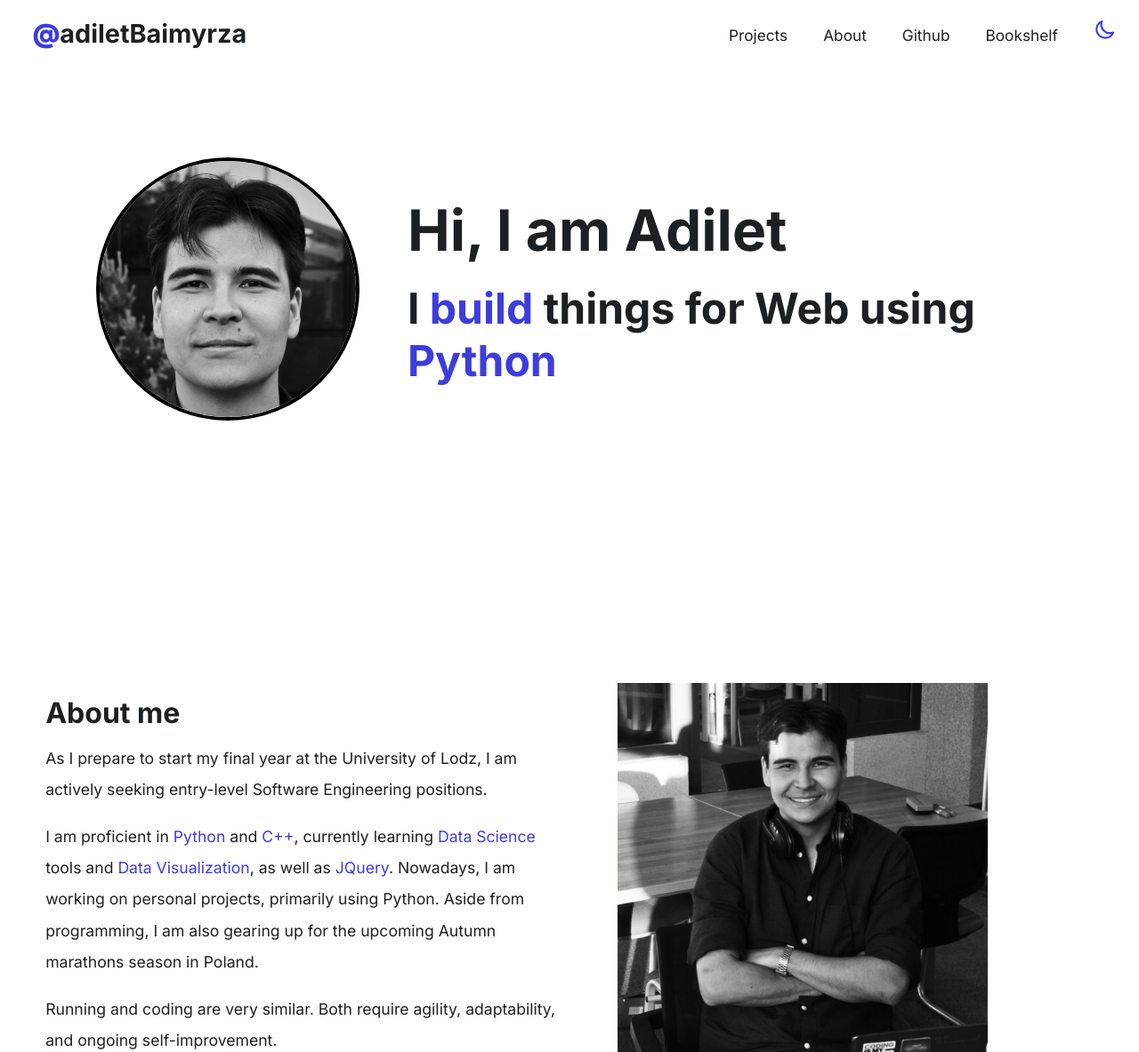
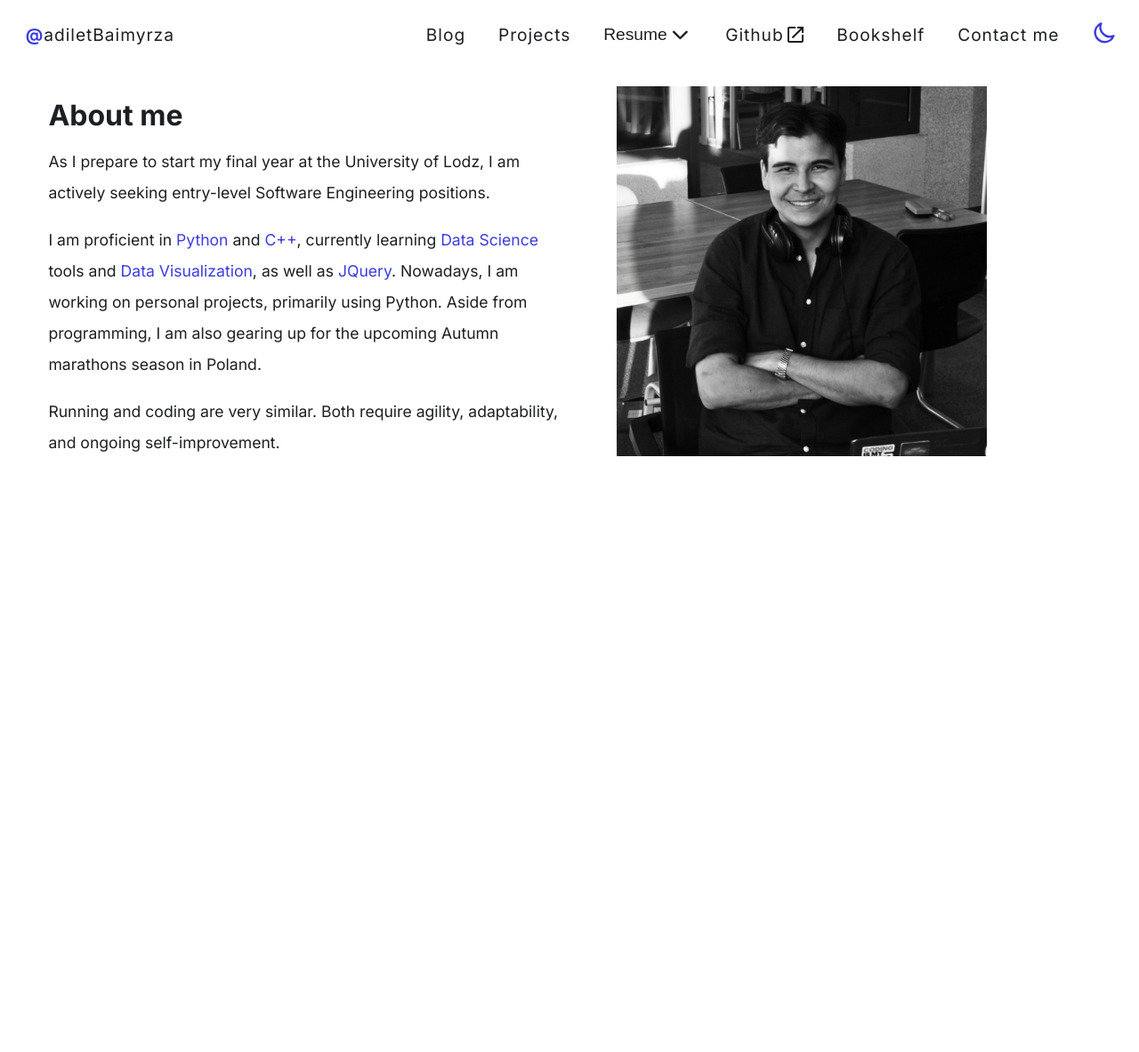
Before and after one commit to adiletbaimyrza/Portfolio, a Flask app: page /about in a window 1280 px wide. Shown: the top 1183 px of the page at 89% size. After the commit the page ends 513 px from the top, so only its background shows below. Run offline with Flask 3, Linux system fonts and the light colour scheme; some libraries are stand-ins or nearby versions.

Commit message:
navbar update

```diff
--- a/portfolio/app.py
+++ b/portfolio/app.py
@@ -12,6 +12,7 @@ from pymongo import MongoClient
 from dotenv import load_dotenv
 
 load_dotenv()
+
 
 def create_app():
     app = Flask(__name__)
@@ -86,6 +87,7 @@ def create_app():
 
     return app
 
+
 if __name__ == '__main__':
     app = create_app()
-    app.run()
+    app.run(debug=True)
--- /dev/null
+++ b/portfolio/static/css/base.css
@@ -0,0 +1,88 @@
+.nav {
+    display: flex;
+    flex-direction: row;
+    justify-content: space-between;
+    font-size: 1.2rem;
+}
+
+.nav-item {
+    letter-spacing: 0.06rem;
+}
+
+.home-button-wrapper {
+    display: flex;
+}
+
+.home-button {
+    display: flex;
+    align-items: center;
+    height: 100%;
+    width: 100%;
+}
+
+.navigation {
+    display: flex;
+    flex-direction: row;
+}
+
+.navigation-item {
+    padding: 0 1rem;
+    text-decoration: none;
+    color: inherit;
+    transition: background 0.3s;
+    border-radius: 10px;
+    margin-left: 0.3rem;
+}
+
+.navigation-item:not(:last-of-type):hover {
+    color: var(--accent-color);
+}
+
+.navigation-item:hover {
+    background-color: var(--background-on-hover);
+}
+
+.navigation-icon {
+    width: 1.5em;
+    height: 1.5em;
+    color: inherit;
+
+}
+
+.toggle-theme-icon-wrapper {
+    display: flex;
+    align-items: center;
+}
+
+.toggle-theme-icon {
+    width: 1.5em;
+    height: 1.5em;
+    color: var(--toggle-theme-icon-color);
+}
+
+.button {
+    font-size: inherit;
+    background: none;
+    border: none;
+}
+
+.button:hover {
+    cursor: pointer;
+    color: var(--accent-color);
+}
+
+#resume {
+    display: flex;
+    flex-direction: row;
+    align-items: center;
+}
+
+#github {
+    display: flex;
+    flex-direction: row;
+    align-items: center;
+}
+
+#github-text {
+    margin-right: 0.3rem;
+}
--- a/portfolio/static/css/header.css
+++ b/portfolio/static/css/header.css
@@ -2,28 +2,7 @@
     text-align: center;
 }
 
-.header-navbar {
-    display: flex;
-    flex-direction: row;
-    width: 100%;
-    font-size: 1.2rem;
-    justify-content: space-between;
-    margin: 0 auto;
-    text-align: center;
-}
 
-.header-navbar-link {
-    padding: 0 1em;
-    text-decoration: none;
-    color: inherit;
-    transition: color 0.3s, border-bottom-color 0.3s;
-    border-bottom: 0.125rem solid transparent;
-    font-size: 0.9em;
-}
-
-.header-navbar-link:hover {
-    border-bottom-color: var(--accent-color);
-}
 
 .logo {
     font-size: 1.5em;
@@ -42,7 +21,7 @@
         margin-bottom: 0;
     }
 
-    .header-navbar-link {
+    .navigation-item {
         margin-bottom: 1rem;
     }
 
@@ -51,17 +30,7 @@
     }
 }
 
-.nav-item {
-    font-weight: 800;
-    letter-spacing: 0.06rem;
-    text-transform: uppercase;
-}
 
-.nav-icon {
-width: 1.5em;
-height: 1.5em;
-color: var(--toggle-theme-icon-color);
-}
 
 @media screen and (min-width: 595px) {
     .u-add-mb-6-dot-25rem {
--- a/portfolio/static/css/main.css
+++ b/portfolio/static/css/main.css
@@ -33,7 +33,6 @@ html {
 }
 
 body {
-    margin-top: 1.25rem;
     height: 100%;
 }
 
--- a/portfolio/templates/base.html
+++ b/portfolio/templates/base.html
@@ -1,5 +1,5 @@
 {% from "macros/hello.html" import hello %}
-{% from "macros/svgs.html" import moon, sun %}
+{% from "macros/svgs.html" import moon, sun, new_tab, dropdown %}
 
 <!DOCTYPE html>
 <html lang="en" class="{{ 'dark-mode' if session.get('theme') == 'dark' }}">
@@ -8,6 +8,7 @@
         <meta name="viewport" content="width=device-width, initial-scale=1.0">
         <link rel="stylesheet" href="{{ url_for('static', filename='css/main.css') }}">
         <link rel="stylesheet" href="{{ url_for('static', filename='css/header.css') }}">
+        <link rel="stylesheet" href="{{ url_for('static', filename='css/base.css') }}">
         <link rel="preconnect" href="https://fonts.googleapis.com">
         <link rel="preconnect" href="https://fonts.gstatic.com" crossorigin>
         <link
@@ -31,32 +32,47 @@
     </head>
 
     <body>
-        <header class="header">
-            <div class="header-navbar {{ 'u-add-mb-6-dot-25rem' if request.path != url_for('about') }}">
-                <a class="header-navbar-link logo" href="{{ url_for('about') }}">
+        <nav class="nav">
+            <div class="home-button-wrapper nav-item">
+                <a class="home-button navigation-item" href="{{ url_for('about') }}">
                     <span id="at">@</span>adiletBaimyrza
                 </a>
-                <div class="nav">
-                    <a class="header-navbar-link" href="{{ url_for('projects') }}">Projects</a>
-                    <a class="header-navbar-link" href="{{ url_for('about') }}">About</a>
-                    <a class="header-navbar-link" href="https://github.com/AdiletBaimyrza" target="_blank">Github</a>
-                    <a class="header-navbar-link" href="{{ url_for('bookshelf') }}">Bookshelf</a>
+            </div>
+            <div class="navigation nav-item">
+                <a class="navigation-item" href="#"><p>Blog</p></a>
+                <a class="navigation-item" href="{{ url_for('projects') }}"><p>Projects</p></a>
+                <button class="navigation-item button">
+                    <div id="resume">
+                        <p id="resume-text">Resume</p>
+                        {{ dropdown('navigation-icon') }}
+                    </div>
+                </button>
+                <a class="navigation-item" href="https://github.com/AdiletBaimyrza" target="_blank">
+                    <div id="github">
+                        <p id="github-text">Github</p>
+                        {{ new_tab('navigation-icon') }}
+                    </div>
+                </a>
+                <a class="navigation-item" href="{{ url_for('bookshelf') }}"><p>Bookshelf</p></a>
+                <a class="navigation-item" href="#"><p>Contact me</p></a>
 
-                    <a class="header-navbar-link" href="{{ url_for('toggle_theme', current_page=request.path) }}">
-                            {% if session.get("theme") == "dark" %}
-                                {{ sun('nav-icon')}}
-                            {% else %}
-                                {{ moon('nav-icon')}}
-                            {% endif %}
-                    </a>
-                </div>
+                <a class="navigation-item toggle-theme-icon-wrapper" href="{{ url_for('toggle_theme', current_page=request.path) }}">
+                    <div id="icon-wrapper">
+                        {% if session.get("theme") == "dark" %}
+                            {{ sun('toggle-theme-icon')}}
+                        {% else %}
+                            {{ moon('toggle-theme-icon')}}
+                        {% endif %}
+                    </div>
+                </a>
             </div>
+        </nav>
+        <main class="main">
+            {% block content %} {% endblock content %}
+        </main>
 
-            {% if request.path == url_for('about') %}
-                {{ hello() }}
-            {% endif %}
-        </header>
+        <footer class="footer">
 
-        {% block content %} {% endblock content %}
+        </footer>
     </body>
 </html>
--- a/portfolio/templates/macros/svgs.html
+++ b/portfolio/templates/macros/svgs.html
@@ -14,7 +14,7 @@
 <svg xmlns="http://www.w3.org/2000/svg" class="{{ class_ }}" width="24" height="24" viewBox="0 0 24 24" stroke-width="2" stroke="currentColor" fill="none" stroke-linecap="round" stroke-linejoin="round">
     <path stroke="none" d="M0 0h24v24H0z" fill="none"/>
     <path d="M9 19c-4.3 1.4 -4.3 -2.5 -6 -3m12 5v-3.5c0 -1 .1 -1.4 -.5 -2c2.8 -.3 5.5 -1.4 5.5 -6a4.6 4.6 0 0 0 -1.3 -3.2a4.2 4.2 0 0 0 -.1 -3.2s-1.1 -.3 -3.5 1.3a12.3 12.3 0 0 0 -6.2 0c-2.4 -1.6 -3.5 -1.3 -3.5 -1.3a4.2 4.2 0 0 0 -.1 3.2a4.6 4.6 0 0 0 -1.3 3.2c0 4.6 2.7 5.7 5.5 6c-.6 .6 -.6 1.2 -.5 2v3.5" />
-  </svg>
+</svg>
 {% endmacro %}
 
 {% macro website(class_) %}
@@ -25,3 +25,34 @@
     <path d="M8 4l0 4" />
 </svg>
 {% endmacro %}
+
+{% macro new_tab(class_) %}
+<svg width="18px" height="18px" viewBox="0 0 18 18" version="1.1" xmlns="http://www.w3.org/2000/svg" xmlns:xlink="http://www.w3.org/1999/xlink">
+    <title>open_in_new</title>
+    <desc>Created with Sketch.</desc>
+    <g id="Icons" stroke="none" stroke-width="1" fill="none" fill-rule="evenodd">
+        <g id="Two-Tone" transform="translate(-647.000000, -333.000000)">
+            <g id="Action" transform="translate(100.000000, 100.000000)">
+                <g id="Two-Tone-/-Action-/-open_in_new" transform="translate(544.000000, 230.000000)">
+                    <g>
+                        <polygon id="Path" points="0 0 24 0 24 24 0 24"></polygon>
+                        <path d="M19,19 L5,19 L5,5 L12,5 L12,3 L5,3 C3.89,3 3,3.9 3,5 L3,19 C3,20.1 3.89,21 5,21 L19,21 C20.1,21 21,20.1 21,19 L21,12 L19,12 L19,19 Z M14,3 L14,5 L17.59,5 L7.76,14.83 L9.17,16.24 L19,6.41 L19,10 L21,10 L21,3 L14,3 Z" id="🔹-Primary-Color" fill="currentColor"></path>
+                    </g>
+                </g>
+            </g>
+        </g>
+    </g>
+</svg>
+{% endmacro %}
+
+{% macro dropdown(class_) %}
+<svg xmlns="http://www.w3.org/2000/svg"
+    viewBox="0 0 24 24" fill="none"
+    stroke="currentColor"
+    stroke-width="2"
+    stroke-linecap="round"
+    stroke-linejoin="round"
+    class="{{ class_ }}">
+    <polyline points="6 9 12 15 18 9"></polyline>
+</svg>
+{% endmacro %}
```
